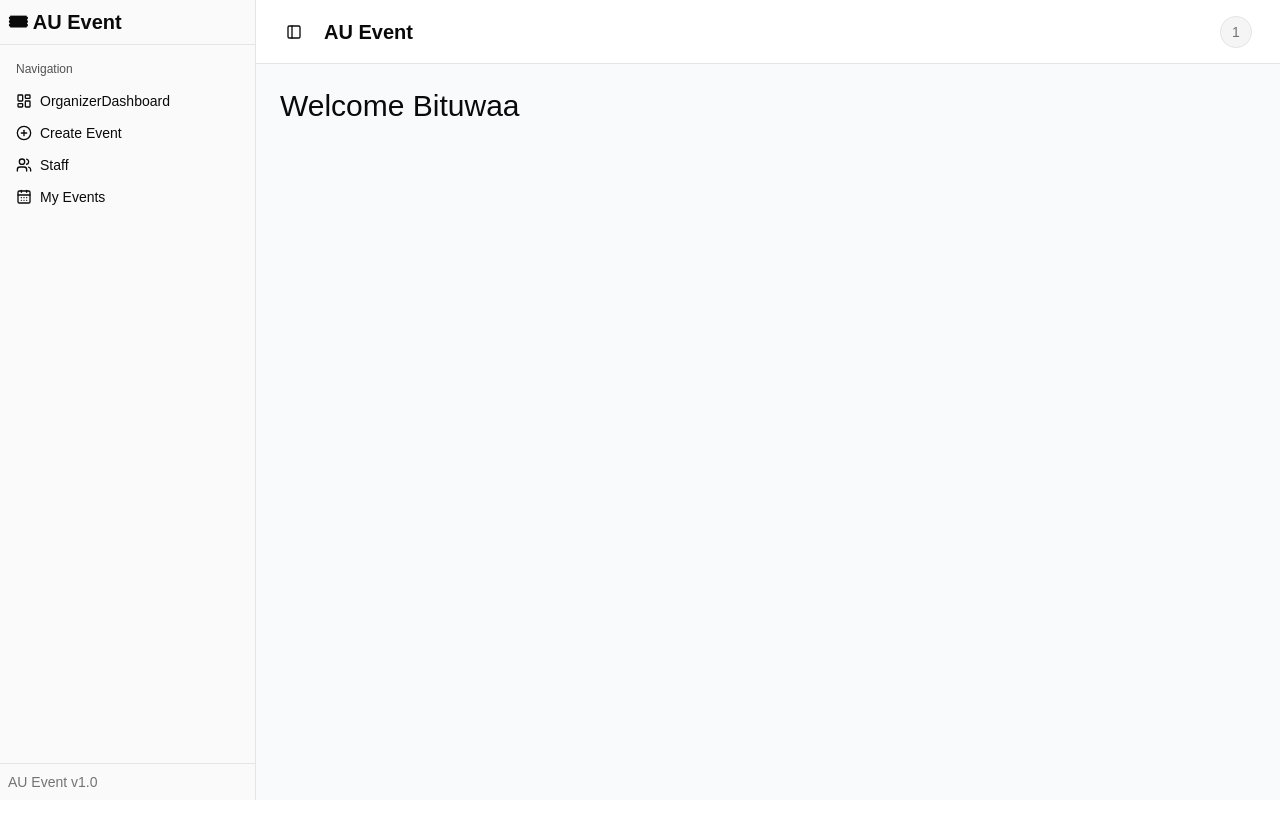
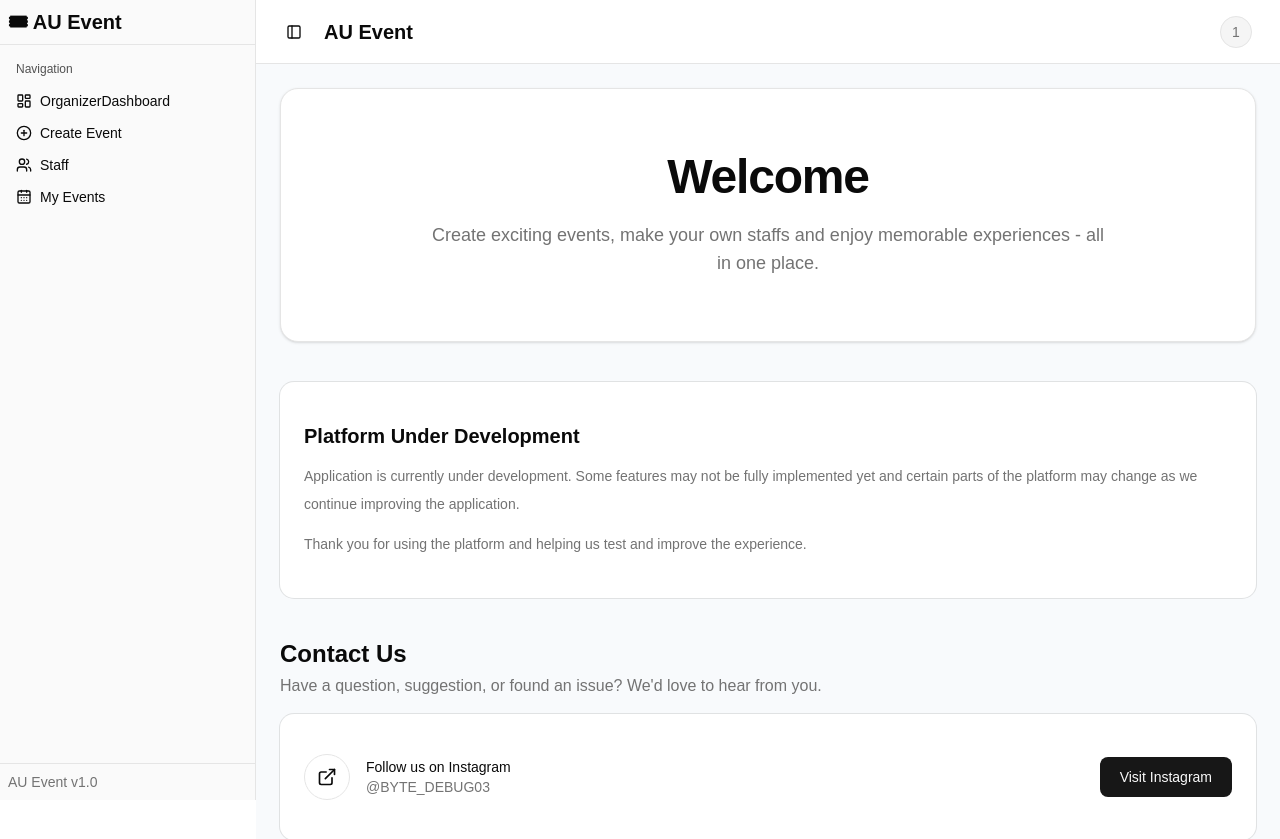
Before and after one commit to trisanjitmandal/event-management-frontend, a React (Vite) app: page /organizer/dashboard in a window 1280 px wide. Shown: the top 839 px of the page. Before the commit the page ends 800 px from the top, so only its background shows below. Built offline with nearby package versions, Linux system fonts and the light colour scheme; no server answers; sample sign-in values are in the browser's storage.

Commit message:
Update Dashboard

```diff
--- a/src/pages/attendee/AttendeeDashboard.jsx
+++ b/src/pages/attendee/AttendeeDashboard.jsx
@@ -1,163 +1,110 @@
-import { Card, CardContent, CardHeader, CardTitle } from "@/components/ui/card";
+import { ExternalLink } from "lucide-react";
+import { Card, CardContent } from "@/components/ui/card";
 
-function AttendeeDashboard() {
+const AttendeeDashboard = () => {
 
-  return (
+    const instagramUsername = "@BYTE_DEBUG03";
+    const instagramLink = "https://www.instagram.com/byte_debug03?stkn=MWw1emtvM21wZWlneQ==";
 
-    <div className="space-y-8">
+    return (
+        <div className="space-y-10">
 
-      {/* Heading */}
+            {/* Welcome Section */}
 
-      <div>
+            <section className="rounded-2xl border bg-card px-6 py-16 text-center shadow-sm">
+                <h1 className="text-4xl font-bold tracking-tight md:text-5xl">
+                    Welcome
+                </h1>
 
-        <h1 className="text-3xl font-bold">
-
-          Welcome Back 👋
-
-        </h1>
-
-        <p className="text-muted-foreground mt-1">
-
-          Here's what's happening today.
-
-        </p>
-
-      </div>
-
-      {/* Statistics */}
-
-      <div className="grid gap-6 md:grid-cols-2 xl:grid-cols-3">
-
-        <Card>
-
-          <CardHeader>
-
-            <CardTitle>Total Events</CardTitle>
-
-          </CardHeader>
-
-          <CardContent>
-
-            <p className="text-4xl font-bold">
-
-              12
-
-            </p>
-
-          </CardContent>
-
-        </Card>
-
-        <Card>
-
-          <CardHeader>
-
-            <CardTitle>My Tickets</CardTitle>
-
-          </CardHeader>
-
-          <CardContent>
-
-            <p className="text-4xl font-bold">
-
-              3
-
-            </p>
-
-          </CardContent>
-
-        </Card>
-
-        <Card>
-
-          <CardHeader>
-
-            <CardTitle>Upcoming Events</CardTitle>
-
-          </CardHeader>
-
-          <CardContent>
-
-            <p className="text-4xl font-bold">
-
-              2
-
-            </p>
-
-          </CardContent>
-
-        </Card>
-
-      </div>
-
-      {/* Upcoming Events */}
-
-      <Card>
-
-        <CardHeader>
-
-          <CardTitle>
-
-            Upcoming Events
-
-          </CardTitle>
-
-        </CardHeader>
-
-        <CardContent>
-
-          <div className="space-y-4">
-
-            <div className="flex items-center justify-between border rounded-lg p-4">
-
-              <div>
-
-                <h3 className="font-semibold">
-
-                  React Summit
-
-                </h3>
-
-                <p className="text-sm text-muted-foreground">
-
-                  25 July 2026
-
+                <p className="mx-auto mt-5 max-w-2xl text-lg text-muted-foreground">
+                    Discover exciting events, book your tickets and
+                    enjoy memorable experiences -- all in one place.
                 </p>
 
-              </div>
+            </section>
 
-            </div>
+            {/* Development Notice */}
 
-            <div className="flex items-center justify-between border rounded-lg p-4">
+            <Card>
+                <CardContent className="p-6">
+                    <h2 className="text-xl font-semibold">
+                         Platform Under Development
+                    </h2>
 
-              <div>
+                    <p className="mt-3 leading-7 text-muted-foreground">
+                        Application is currently under development. Some
+                        features may not be fully implemented yet, and
+                        certain parts of the platform may change as we
+                        continue improving the application.
+                    </p>
 
-                <h3 className="font-semibold">
+                    <p className="mt-3 leading-7 text-muted-foreground">
+                        Thank you for using the platform and helping us
+                        test and improve the experience.
+                    </p>
+                </CardContent>
+            </Card>
 
-                  Spring Boot Workshop
+            {/* Contact Us */}
 
-                </h3>
+            <section>
+                <div className="mb-4">
+                    <h2 className="text-2xl font-semibold">
+                        Contact Us
+                    </h2>
 
-                <p className="text-sm text-muted-foreground">
+                    <p className="mt-1 text-muted-foreground">
+                        Have a question, suggestion, or found an issue?
+                        We'd love to hear from you.
+                    </p>
+                </div>
 
-                  30 July 2026
+                <Card>
+                    <CardContent className="flex flex-col gap-5 p-6 sm:flex-row sm:items-center sm:justify-between">
 
+                        <div className="flex items-center gap-4">
+                            <div className="rounded-full border p-3">
+                                <ExternalLink className="h-5 w-5" />
+                            </div>
+
+                            <div>
+                                <p className="font-medium">
+                                    Follow us on Instagram
+                                </p>
+
+                                <p className="text-sm text-muted-foreground">
+                                    {instagramUsername}
+                                </p>
+                            </div>
+                        </div>
+
+                        <a
+                            href={instagramLink}
+                            target="_blank"
+                            rel="noopener noreferrer"
+                            className="inline-flex items-center justify-center rounded-md bg-primary px-5 py-2.5 text-sm font-medium text-primary-foreground transition-colors hover:bg-primary/90"
+                        >
+                            Visit Instagram
+                        </a>
+
+                    </CardContent>
+                </Card>
+            </section>
+
+            {/* Footer */}
+            <footer className="border-t pt-6 text-center text-sm text-muted-foreground">
+                <p>
+                    © 2026 AU Event. All rights reserved.
                 </p>
 
-              </div>
+                <p className="mt-1">
+                    Built with the goal of making event booking simple
+                    and convenient.
+                </p>
+            </footer>
 
-            </div>
-
-          </div>
-
-        </CardContent>
-
-      </Card>
-
-    </div>
-
-  );
-
-}
+        </div>
+    );
+};
 
 export default AttendeeDashboard;
--- a/src/pages/organizer/OrganizerDashboard.jsx
+++ b/src/pages/organizer/OrganizerDashboard.jsx
@@ -1,20 +1,110 @@
+import { ExternalLink } from "lucide-react";
+import { Card, CardContent } from "@/components/ui/card";
 
+const OrganizerDashboard = () => {
 
-function OrganizerDashboard(){
+    const instagramUsername = "@BYTE_DEBUG03";
+    const instagramLink = "https://www.instagram.com/byte_debug03?stkn=MWw1emtvM21wZWlneQ==";
 
-    return(
+    return (
+        <div className="space-y-10">
 
-    <div className="space-y-8">
-        <div>
-            <h1 className="text-3xl">
-                Welcome Bituwaa
-            </h1>
+            {/* Welcome Section */}
+
+            <section className="rounded-2xl border bg-card px-6 py-16 text-center shadow-sm">
+                <h1 className="text-4xl font-bold tracking-tight md:text-5xl">
+                    Welcome
+                </h1>
+
+                <p className="mx-auto mt-5 max-w-2xl text-lg text-muted-foreground">
+                    Create exciting events, make your own staffs and
+                    enjoy memorable experiences - all in one place.
+                </p>
+
+            </section>
+
+            {/* Development Notice */}
+
+            <Card>
+                <CardContent className="p-6">
+                    <h2 className="text-xl font-semibold">
+                         Platform Under Development
+                    </h2>
+
+                    <p className="mt-3 leading-7 text-muted-foreground">
+                        Application is currently under development. Some
+                        features may not be fully implemented yet and
+                        certain parts of the platform may change as we
+                        continue improving the application.
+                    </p>
+
+                    <p className="mt-3 leading-7 text-muted-foreground">
+                        Thank you for using the platform and helping us
+                        test and improve the experience.
+                    </p>
+                </CardContent>
+            </Card>
+
+            {/* Contact Us */}
+
+            <section>
+                <div className="mb-4">
+                    <h2 className="text-2xl font-semibold">
+                        Contact Us
+                    </h2>
+
+                    <p className="mt-1 text-muted-foreground">
+                        Have a question, suggestion, or found an issue?
+                        We'd love to hear from you.
+                    </p>
+                </div>
+
+                <Card>
+                    <CardContent className="flex flex-col gap-5 p-6 sm:flex-row sm:items-center sm:justify-between">
+
+                        <div className="flex items-center gap-4">
+                            <div className="rounded-full border p-3">
+                                <ExternalLink className="h-5 w-5" />
+                            </div>
+
+                            <div>
+                                <p className="font-medium">
+                                    Follow us on Instagram
+                                </p>
+
+                                <p className="text-sm text-muted-foreground">
+                                    {instagramUsername}
+                                </p>
+                            </div>
+                        </div>
+
+                        <a
+                            href={instagramLink}
+                            target="_blank"
+                            rel="noopener noreferrer"
+                            className="inline-flex items-center justify-center rounded-md bg-primary px-5 py-2.5 text-sm font-medium text-primary-foreground transition-colors hover:bg-primary/90"
+                        >
+                            Visit Instagram
+                        </a>
+
+                    </CardContent>
+                </Card>
+            </section>
+
+            {/* Footer */}
+            <footer className="border-t pt-6 text-center text-sm text-muted-foreground">
+                <p>
+                    © 2026 AU Event. All rights reserved.
+                </p>
+
+                <p className="mt-1">
+                    Built with the goal of making event booking simple
+                    and convenient.
+                </p>
+            </footer>
+
         </div>
-
-    </div>
-
     );
-
-}
+};
 
 export default OrganizerDashboard;
--- a/src/pages/staff/StaffDashboard.jsx
+++ b/src/pages/staff/StaffDashboard.jsx
@@ -1,58 +1,110 @@
-import DashboardStats from "@/components/staff/DashboardStats";
-import RecentValidationCard from "@/components/staff/RecentValidationCard";
+import { ExternalLink } from "lucide-react";
+import { Card, CardContent } from "@/components/ui/card";
 
-function StaffDashboard() {
+const StaffDashboard = () => {
 
-    const stats = {
-
-        validatedToday: 0,
-        todayEvents: 0,
-        failedScans: 0,
-        lastValidation: "---",
-
-    };
-
-    const recentValidations = [];
+    const instagramUsername = "@BYTE_DEBUG03";
+    const instagramLink = "https://www.instagram.com/byte_debug03?stkn=MWw1emtvM21wZWlneQ==";
 
     return (
+        <div className="space-y-10">
 
-        <div className="space-y-8">
+            {/* Welcome Section */}
 
-            <div>
-
-                <h1 className="text-3xl font-bold">
-
-                    Welcome Back 👋
-
+            <section className="rounded-2xl border bg-card px-6 py-16 text-center shadow-sm">
+                <h1 className="text-4xl font-bold tracking-tight md:text-5xl">
+                    Welcome
                 </h1>
 
-                <p className="text-muted-foreground mt-1">
-
-                    Here's your ticket validation activity for today.
-
+                <p className="mx-auto mt-5 max-w-2xl text-lg text-muted-foreground">
+                    Verify tickets, pay attention on validation history and
+                    enjoy memorable experiences - all in one place.
                 </p>
 
-            </div>
+            </section>
 
-            <DashboardStats
+            {/* Development Notice */}
 
-                validatedToday={stats.validatedToday}
-                todayEvents={stats.todayEvents}
-                failedScans={stats.failedScans}
-                lastValidation={stats.lastValidation}
+            <Card>
+                <CardContent className="p-6">
+                    <h2 className="text-xl font-semibold">
+                         Platform Under Development
+                    </h2>
 
-            />
+                    <p className="mt-3 leading-7 text-muted-foreground">
+                        Application is currently under development. Some
+                        features may not be fully implemented yet and
+                        certain parts of the platform may change as we
+                        continue improving the application.
+                    </p>
 
-            <RecentValidationCard
+                    <p className="mt-3 leading-7 text-muted-foreground">
+                        Thank you for using the platform and helping us
+                        test and improve the experience.
+                    </p>
+                </CardContent>
+            </Card>
 
-                validations={recentValidations}
+            {/* Contact Us */}
 
-            />
+            <section>
+                <div className="mb-4">
+                    <h2 className="text-2xl font-semibold">
+                        Contact Us
+                    </h2>
+
+                    <p className="mt-1 text-muted-foreground">
+                        Have a question, suggestion, or found an issue?
+                        We'd love to hear from you.
+                    </p>
+                </div>
+
+                <Card>
+                    <CardContent className="flex flex-col gap-5 p-6 sm:flex-row sm:items-center sm:justify-between">
+
+                        <div className="flex items-center gap-4">
+                            <div className="rounded-full border p-3">
+                                <ExternalLink className="h-5 w-5" />
+                            </div>
+
+                            <div>
+                                <p className="font-medium">
+                                    Follow us on Instagram
+                                </p>
+
+                                <p className="text-sm text-muted-foreground">
+                                    {instagramUsername}
+                                </p>
+                            </div>
+                        </div>
+
+                        <a
+                            href={instagramLink}
+                            target="_blank"
+                            rel="noopener noreferrer"
+                            className="inline-flex items-center justify-center rounded-md bg-primary px-5 py-2.5 text-sm font-medium text-primary-foreground transition-colors hover:bg-primary/90"
+                        >
+                            Visit Instagram
+                        </a>
+
+                    </CardContent>
+                </Card>
+            </section>
+
+            {/* Footer */}
+            <footer className="border-t pt-6 text-center text-sm text-muted-foreground">
+                <p>
+                    © 2026 AU Event. All rights reserved.
+                </p>
+
+                <p className="mt-1">
+                    Built with the goal of making event booking simple
+                    and convenient.
+                </p>
+            </footer>
 
         </div>
-
     );
-
-}
+};
 
 export default StaffDashboard;
```
